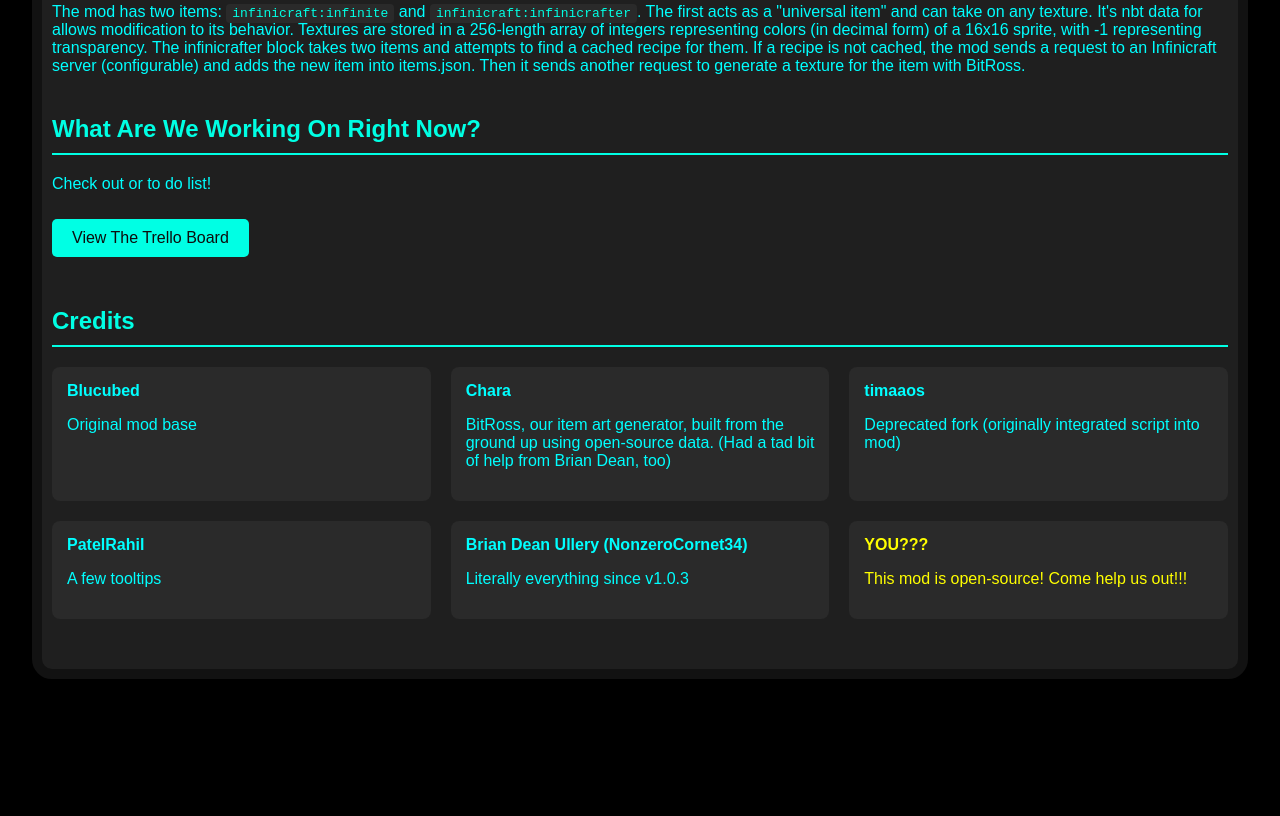
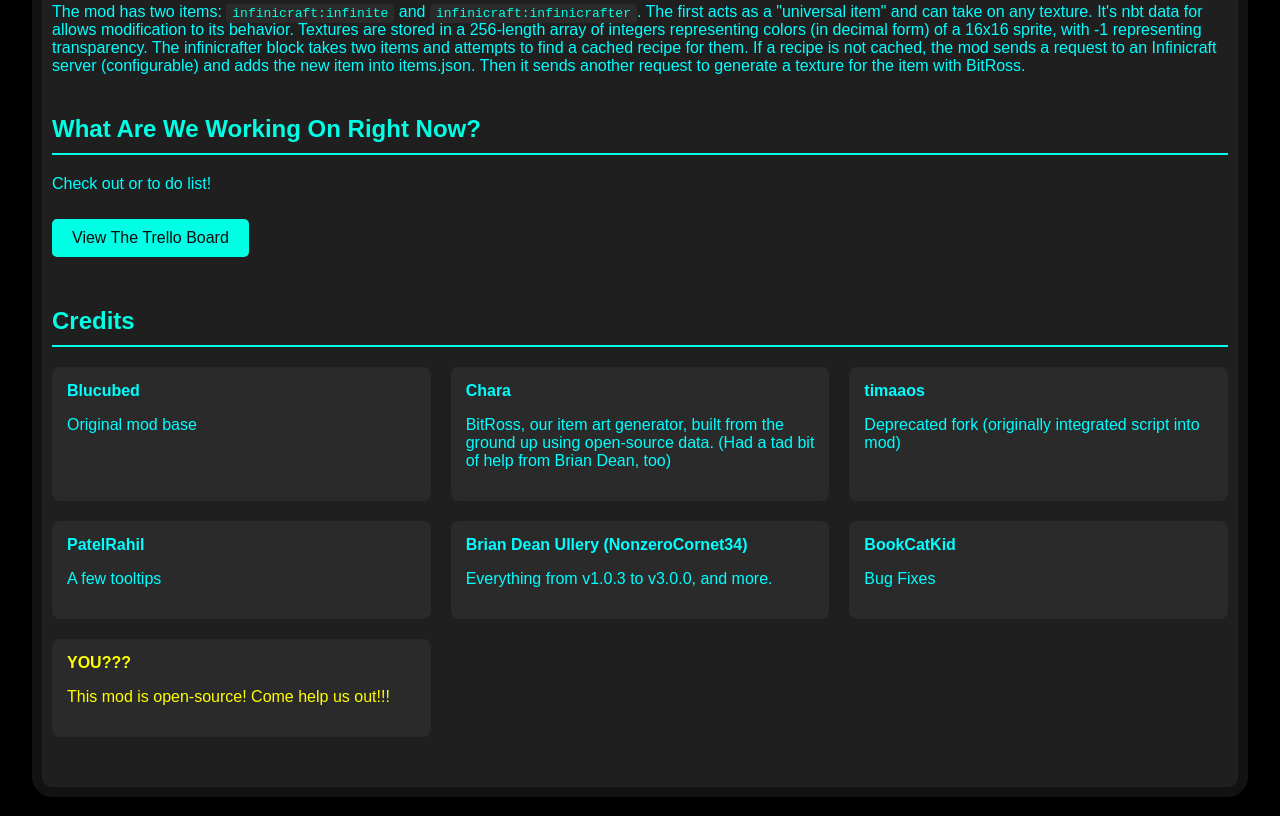
Before and after one commit to Infinicraft-Mod/infiniwebsite, a plain HTML site: page index.html in a window 1280 px wide. Shown: the part 2158-2974 px from the top of the page. Before the commit the page ends 2873 px from the top, so only its background shows below. Drawn offline with Linux system fonts and the light colour scheme.

Commit message:
Update index.html

```diff
--- a/index.html
+++ b/index.html
@@ -320,7 +320,7 @@
             <li>Change any setting needed inside the server python script</li>
             <li>Run the server python script</li>
             <li>
-              Server will run on port <code>17707</code> by default
+              Backend will run on port <code>17707</code> by default
               (configurable in script)
             </li>
           </ol>
@@ -375,7 +375,11 @@
             </div>
             <div class="credit-item">
               <strong>Brian Dean Ullery (NonzeroCornet34)</strong>
-              <p>Literally everything since v1.0.3</p>
+              <p>Everything from v1.0.3 to v3.0.0, and more.</p>
+            </div>
+            <div class="credit-item">
+              <strong>BookCatKid</strong>
+              <p>Bug Fixes</p>
             </div>
             <div class="credit-item" style="color: yellow">
               <strong>YOU???</strong>
```
